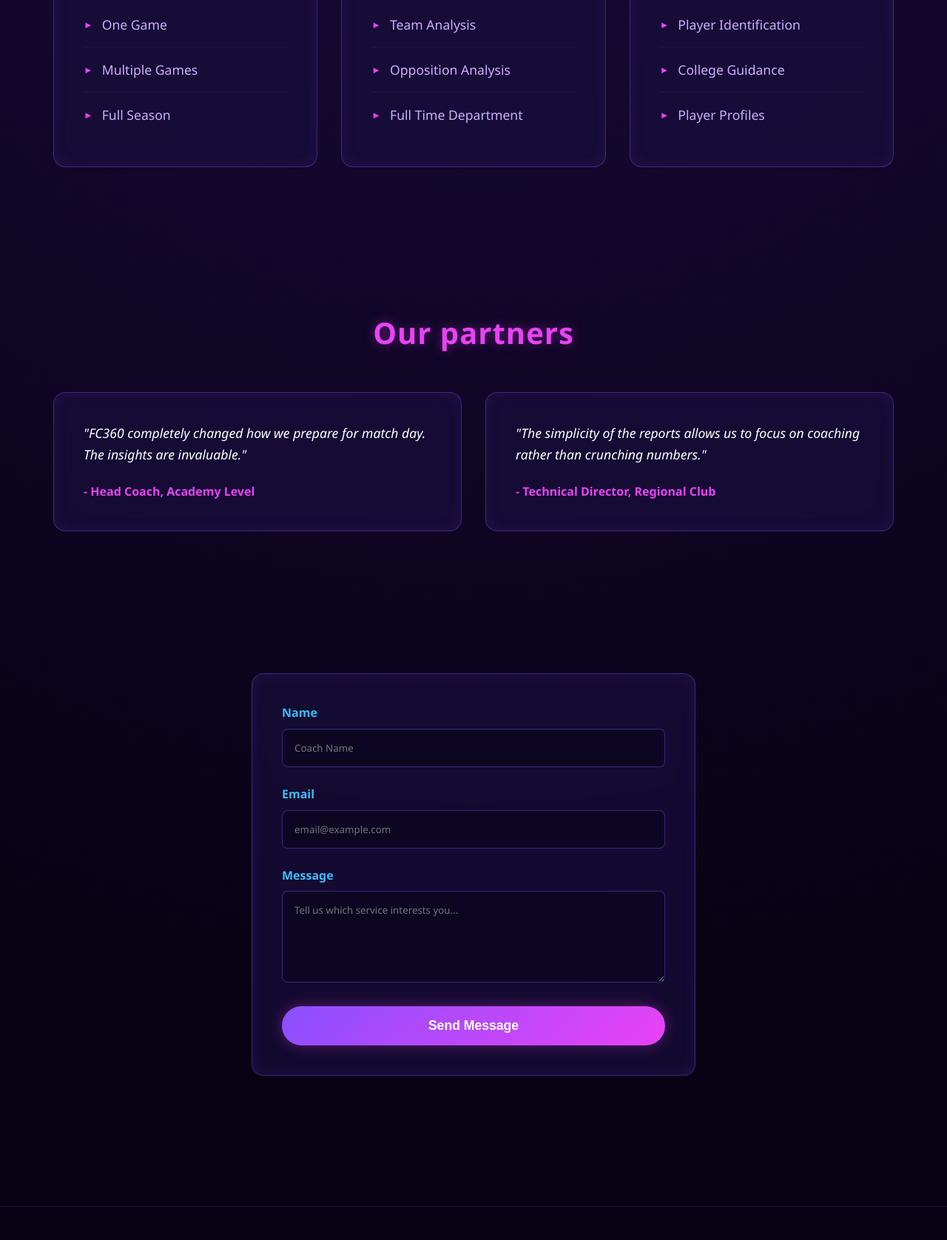
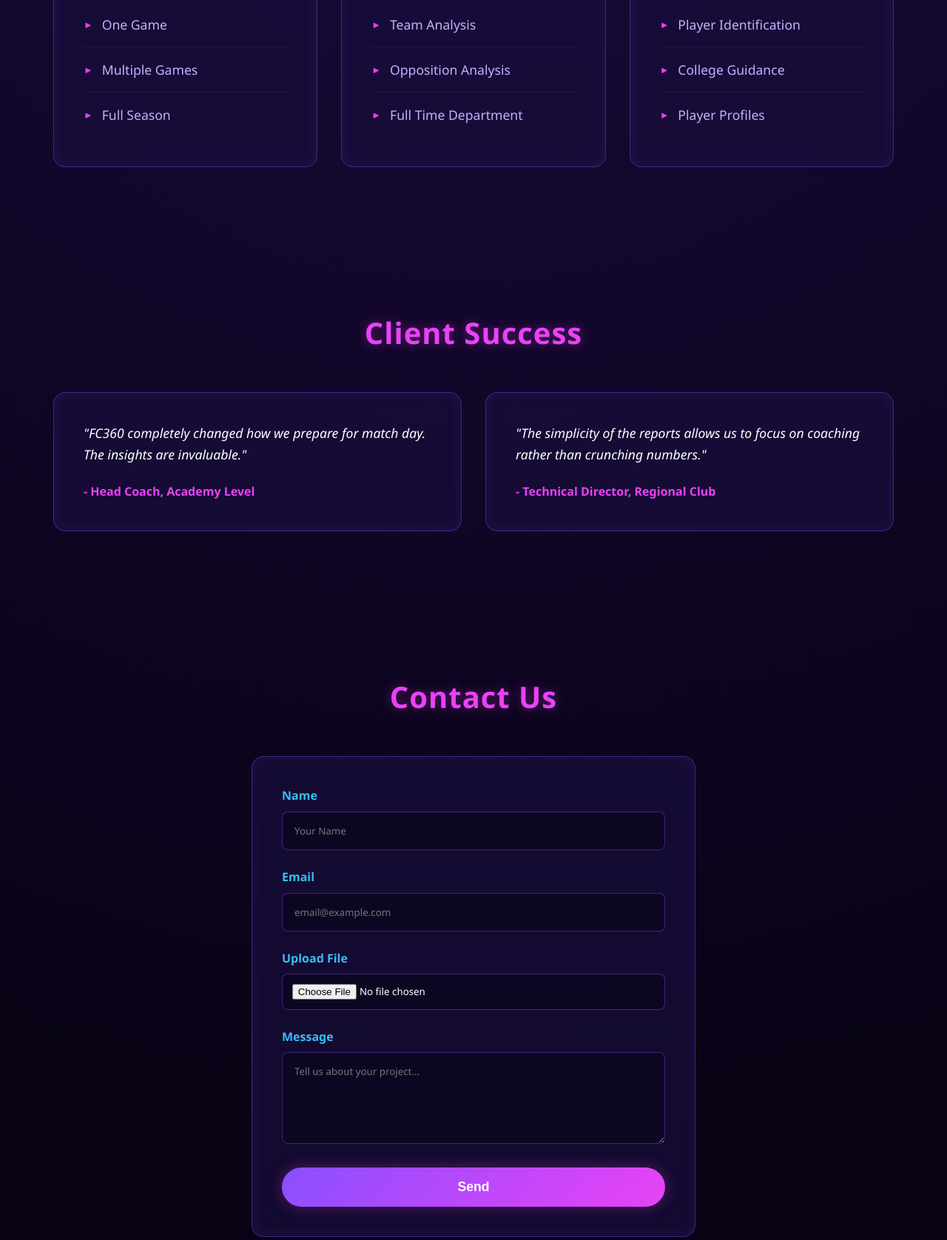
Before and after one commit to Gaule10/fc360-website, a plain HTML site: page index.html in a window 1280 px wide. Shown: the part 1096-2772 px from the top of the page at 74% size. Drawn offline with Linux system fonts and the light colour scheme.

Commit message:
Update index.html

```diff
--- a/index.html
+++ b/index.html
@@ -61,7 +61,7 @@
             align-items: center;
         }
         .logo-img {
-            height: 50px; /* Controls the logo size */
+            height: 50px;
             width: auto;
             object-fit: contain;
         }
@@ -203,6 +203,8 @@
         .contact-container { max-width: 600px; margin: 0 auto; }
         .form-group { margin-bottom: 1.5rem; }
         label { display: block; margin-bottom: 0.5rem; color: var(--accent-cyan); font-weight: 600;}
+
+        /* Input Styling (including file input fix) */
         input, textarea {
             width: 100%;
             padding: 1rem;
@@ -212,6 +214,11 @@
             color: var(--text-light);
             font-family: inherit;
             transition: border-color 0.3s, box-shadow 0.3s;
+        }
+        /* Specific fix for file input text color */
+        input[type="file"] {
+            padding: 0.8rem;
+            cursor: pointer;
         }
         input:focus, textarea:focus {
             outline: none;
@@ -246,9 +253,9 @@
             <img src="logo.jpeg" alt="FC360 Logo" class="logo-img">
         </div>
         <div class="nav-links">
-            <a href="#services">What we do</a>
-            <a href="#testimonials">What they say</a>
-            <a href="#contact">Get in touch</a>
+            <a href="#services">Services</a>
+            <a href="#testimonials">Testimonials</a>
+            <a href="#contact">Contact</a>
         </div>
     </nav>
 
@@ -260,7 +267,7 @@
 
     <section id="services">
         <div class="section-header">
-            <h2>What we do</h2>
+            <h2>Our Services</h2>
         </div>
         <div class="services-grid">
 
@@ -296,7 +303,7 @@
 
     <section id="testimonials">
         <div class="section-header">
-            <h2>Our partners</h2>
+            <h2>Client Success</h2>
         </div>
         <div class="testimonial-grid">
             <div class="glass-card card">
@@ -312,22 +319,32 @@
 
     <section id="contact">
         <div class="section-header">
+            <h2>Contact Us</h2>
         </div>
         <div class="glass-card contact-container">
-            <form action="https://formspree.io/f/YOUR_FORM_ID" method="POST">
+            <form action="https://formspree.io/f/xeodpndk" method="POST" enctype="multipart/form-data">
+
                 <div class="form-group">
                     <label for="name">Name</label>
-                    <input type="text" id="name" name="name" required placeholder="Coach Name">
+                    <input type="text" id="name" name="name" placeholder="Your Name">
                 </div>
+
                 <div class="form-group">
                     <label for="email">Email</label>
                     <input type="email" id="email" name="email" required placeholder="email@example.com">
                 </div>
+
+                <div class="form-group">
+                    <label for="upload">Upload File</label>
+                    <input type="file" id="upload" name="upload">
+                </div>
+
                 <div class="form-group">
                     <label for="message">Message</label>
-                    <textarea id="message" name="message" rows="5" required placeholder="Tell us which service interests you..."></textarea>
+                    <textarea id="message" name="message" rows="5" placeholder="Tell us about your project..."></textarea>
                 </div>
-                <button type="submit" class="submit-btn">Send Message</button>
+
+                <button type="submit" class="submit-btn">Send</button>
             </form>
         </div>
     </section>
```
